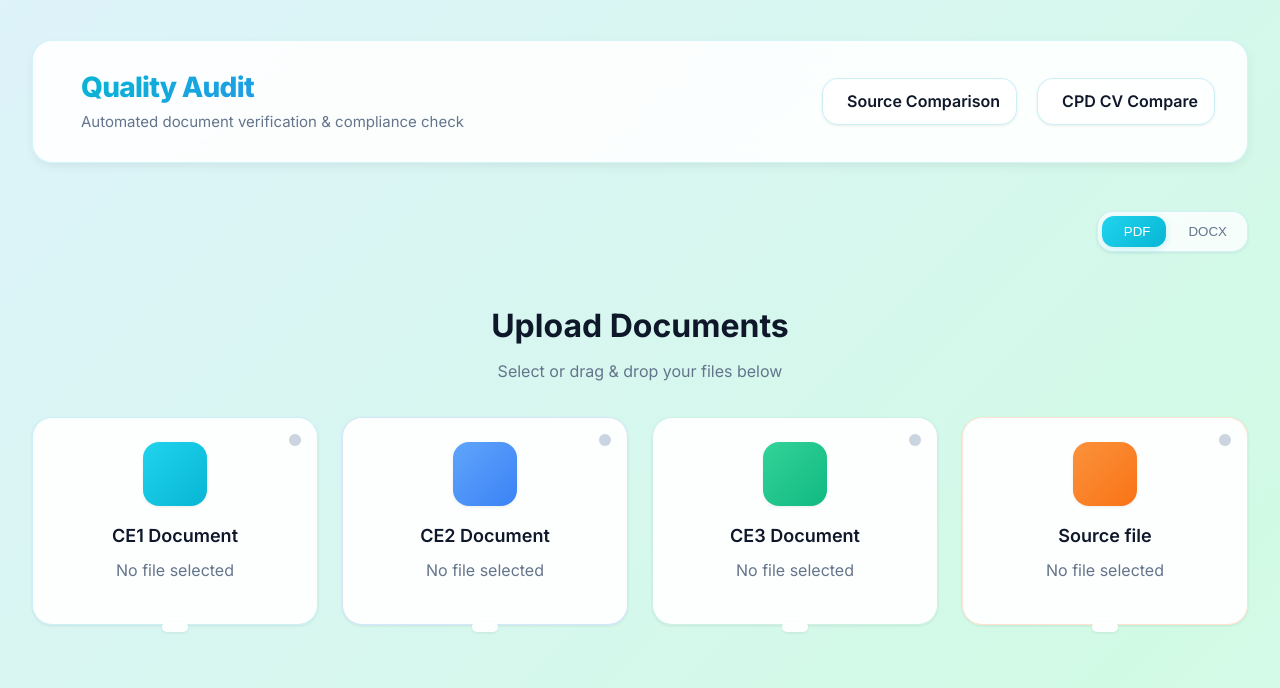
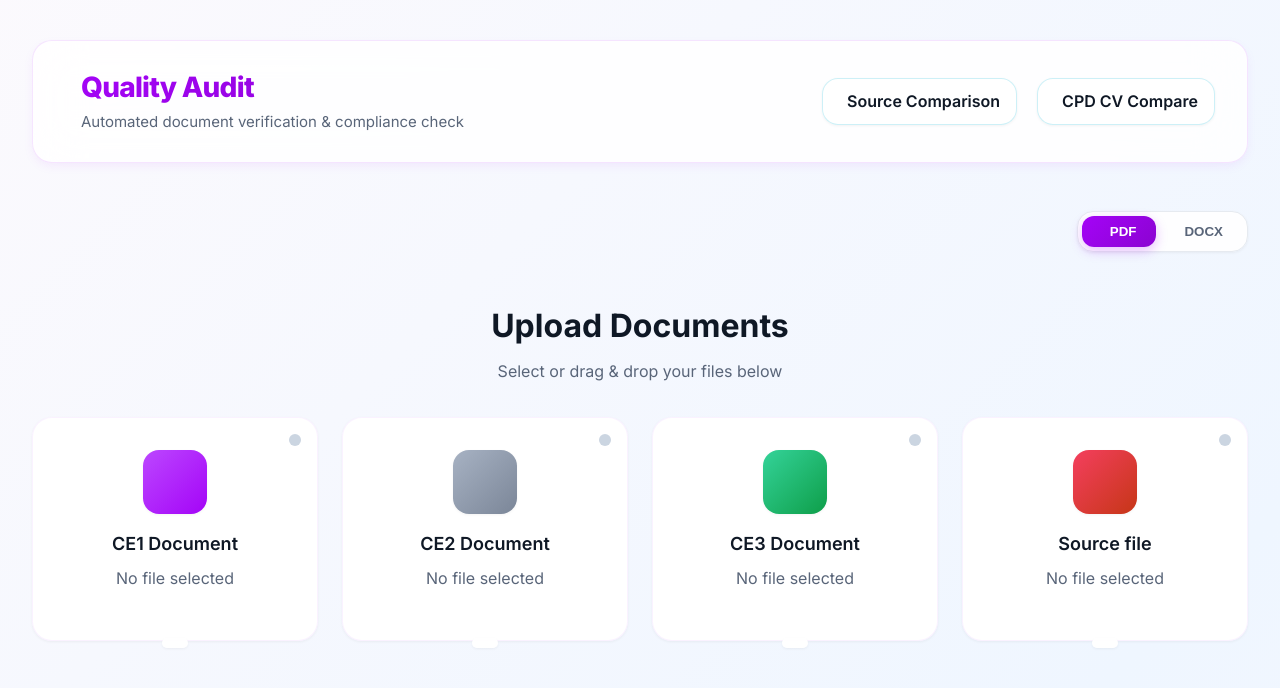
Before and after one commit to Sakaarr/quality-audit-fe, a Next.js app: page / in a window 1280 px wide. Shown: the top 688 px of the page. Built offline with nearby package versions, Linux system fonts and the light colour scheme; no server answers.

Commit message:
basic color changes

```diff
--- a/src/app/globals.css
+++ b/src/app/globals.css
@@ -1,34 +1,41 @@
-/* Modern & Fresh Design System */
+/* Modern & Fresh Design System - Purple Theme */
 :root {
-  /* Colors - Modern & Professional */
-  --primary: #06B6D4;        /* Cyan 500 */
-  --primary-dark: #0891B2;   /* Cyan 600 */
-  --primary-light: #22D3EE;  /* Cyan 400 */
-  --secondary: #10B981;      /* Emerald 500 */
-  --accent: #F97316;         /* Orange 500 */
-  --info: #3B82F6;           /* Blue 500 */
-
-  --bg-page: #F8FAFC;        /* Slate 50 - Clean white */
-  --bg-card: rgba(255, 255, 255, 0.95); /* Bright white */
-
-  --text-main: #0F172A;      /* Slate 900 */
-  --text-muted: #64748B;     /* Slate 500 */
-  --text-light: #94A3B8;     /* Slate 400 */
-
-  --border: #E2E8F0;         /* Slate 200 */
-
-  --success: #10B981;        /* Emerald 500 */
-  --success-bg: #D1FAE5;     /* Emerald 100 */
-  --error: #EF4444;          /* Red 500 */
-  --error-bg: #FEE2E2;       /* Red 100 */
-  --warning: #F59E0B;        /* Amber 500 */
-  --warning-bg: #FEF3C7;     /* Amber 100 */
+  /* Colors - Based on Provided Palette */
+  --primary: #a404f7;
+  --primary-dark: #8b03d1;
+  --primary-light: #bc47ff;
+
+  --grey-50: #f9fafb;
+  --grey-100: #F4F7FB;
+  --grey-200: #E6EAF0;
+  --grey-400: #A7B2C3;
+  --grey-600: #596579;
+  --grey-DEFAULT: #7B8698;
+  --grey-700: #374253;
+  --grey-800: #192638;
+  --grey-900: #0F1825;
+
+  --success: #0E9E49;
+  --success-bg: #E6FAF0;
+  --error: #C63617;
+  --error-bg: #FDE7E0;
+  --warning: #F59E0B;
+  --warning-bg: #FEF3C7;
+
+  --bg-page: #fdfafd; /* Subtle purple tint */
+  --bg-card: rgba(255, 255, 255, 0.95);
+
+  --text-main: var(--grey-900);
+  --text-muted: var(--grey-600);
+  --text-light: var(--grey-400);
+
+  --border: #EBEFF4;
 
   /* Shadows - Modern */
-  --shadow-sm: 0 1px 3px 0 rgba(0, 0, 0, 0.08);
-  --shadow-md: 0 4px 12px -2px rgba(0, 0, 0, 0.08);
-  --shadow-lg: 0 12px 24px -4px rgba(0, 0, 0, 0.1);
-  --shadow-glow: 0 0 32px rgba(6, 182, 212, 0.3);
+  --shadow-sm: 0 1px 3px 0 rgba(0, 0, 0, 0.05);
+  --shadow-md: 0 4px 12px -2px rgba(164, 4, 247, 0.08);
+  --shadow-lg: 0 12px 24px -4px rgba(164, 4, 247, 0.1);
+  --shadow-glow: 0 0 32px rgba(164, 4, 247, 0.15);
 
   /* Layout */
   --radius-sm: 12px;
@@ -44,8 +51,8 @@
 }
 
 body {
-  font-family: 'Inter', sans-serif;
-  background: linear-gradient(135deg, #F0FDFA 0%, #DBEAFE 25%, #E0F2FE 50%, #D1FAE5 75%, #F0FDF4 100%);
+  font-family: 'SFPro-Normal', 'Inter', sans-serif;
+  background: linear-gradient(135deg, #fdfafd 0%, #f4e8ff 25%, #fdfafd 50%, #eff6ff 75%, #fdfafd 100%);
   background-size: 400% 400%;
   animation: gradientShift 20s ease infinite;
   color: var(--text-main);
@@ -67,11 +74,12 @@ body {
   align-items: center;
   margin-bottom: 48px;
   padding: 24px 32px;
-  background: rgba(255, 255, 255, 0.9);
-  backdrop-filter: blur(20px);
+  background: rgba(255, 255, 255, 0.85); /* Slightly more transparent */
+  backdrop-filter: blur(24px);
+  -webkit-backdrop-filter: blur(24px);
   border-radius: var(--radius-lg);
   box-shadow: var(--shadow-md);
-  border: 1px solid rgba(6, 182, 212, 0.15);
+  border: 1px solid rgba(164, 4, 247, 0.1);
 }
 
 .header-content .logo-area {
@@ -83,18 +91,18 @@ body {
 
 .logo-area i {
   font-size: 36px;
-  background: linear-gradient(135deg, #06B6D4 0%, #3B82F6 50%, #10B981 100%);
+  background: linear-gradient(135deg, #a404f7 0%, #bc47ff 50%, #8b03d1 100%);
   -webkit-background-clip: text;
   -webkit-text-fill-color: transparent;
   background-clip: text;
-  filter: drop-shadow(0 4px 8px rgba(6, 182, 212, 0.3));
+  filter: drop-shadow(0 4px 8px rgba(164, 4, 247, 0.2));
 }
 
 .main-header h1 {
   font-size: 28px;
   font-weight: 800;
   letter-spacing: -0.75px;
-  background: linear-gradient(135deg, #06B6D4 0%, #3B82F6 100%);
+  background: linear-gradient(135deg, #a404f7 0%, #8b03d1 100%);
   -webkit-background-clip: text;
   -webkit-text-fill-color: transparent;
   background-clip: text;
@@ -142,31 +150,31 @@ body {
 /* File Type Toggle */
 .file-type-toggle {
   display: flex;
-  background: rgba(255, 255, 255, 0.8);
+  background: rgba(255, 255, 255, 0.9);
   border-radius: var(--radius-md);
   padding: 4px;
   box-shadow: var(--shadow-sm);
-  border: 1px solid rgba(6, 182, 212, 0.15);
+  border: 1px solid var(--grey-200);
 }
 
 .toggle-btn {
-  padding: 8px 16px;
+  padding: 8px 20px;
   border-radius: var(--radius-sm);
-  font-weight: 500;
+  font-weight: 600;
   transition: all 0.2s ease;
   background: transparent;
   border: none;
-  color: var(--text-muted);
-  display: flex;
-  align-items: center;
-  gap: 6px;
+  color: var(--grey-600);
+  display: flex;
+  align-items: center;
+  gap: 8px;
   cursor: pointer;
 }
 
 .toggle-btn.active {
-  background: linear-gradient(135deg, #22D3EE 0%, #06B6D4 100%);
-  color: white;
-  box-shadow: 0 2px 8px rgba(6, 182, 212, 0.2);
+  background: linear-gradient(135deg, #a404f7 0%, #8b03d1 100%);
+  color: white;
+  box-shadow: 0 4px 12px rgba(164, 4, 247, 0.25);
 }
 
 .toggle-btn i {
@@ -204,53 +212,40 @@ body {
   position: relative;
   background: rgba(255, 255, 255, 0.95);
   backdrop-filter: blur(20px);
+  -webkit-backdrop-filter: blur(20px);
   border-radius: var(--radius-lg);
-  padding: 24px;
-  border: 1px solid transparent;
+  padding: 32px 24px;
+  border: 1px solid rgba(164, 4, 247, 0.05);
   box-shadow: var(--shadow-sm);
-  transition: all 0.3s ease;
+  transition: all 0.3s cubic-bezier(0.23, 1, 0.32, 1);
   cursor: pointer;
 }
 
-.upload-card:nth-child(1) {
-  border-color: rgba(6, 182, 212, 0.2);
-}
-
-.upload-card:nth-child(2) {
-  border-color: rgba(59, 130, 246, 0.2);
-}
-
-.upload-card:nth-child(3) {
-  border-color: rgba(16, 185, 129, 0.2);
-}
-
-.upload-card:nth-child(4) {
-  border-color: rgba(249, 115, 22, 0.2);
-}
-
 .upload-card:hover {
-  transform: translateY(-4px);
+  transform: translateY(-6px);
   box-shadow: var(--shadow-lg);
+  border-color: rgba(164, 4, 247, 0.2);
+}
+
+.upload-card:hover .card-status-indicator {
+  background: var(--primary);
+  box-shadow: 0 0 12px rgba(164, 4, 247, 0.4);
 }
 
 .upload-card:nth-child(1):hover {
-  border-color: var(--primary);
-  box-shadow: 0 8px 24px -8px rgba(6, 182, 212, 0.3);
+  box-shadow: 0 12px 24px -8px rgba(164, 4, 247, 0.2);
 }
 
 .upload-card:nth-child(2):hover {
-  border-color: var(--info);
-  box-shadow: 0 8px 24px -8px rgba(59, 130, 246, 0.3);
+  box-shadow: 0 12px 24px -8px rgba(123, 134, 152, 0.2);
 }
 
 .upload-card:nth-child(3):hover {
-  border-color: var(--secondary);
-  box-shadow: 0 8px 24px -8px rgba(16, 185, 129, 0.3);
+  box-shadow: 0 12px 24px -8px rgba(14, 158, 73, 0.2);
 }
 
 .upload-card:nth-child(4):hover {
-  border-color: var(--accent);
-  box-shadow: 0 8px 24px -8px rgba(249, 115, 22, 0.3);
+  box-shadow: 0 12px 24px -8px rgba(198, 54, 23, 0.2);
 }
 
 .card-status-indicator {
@@ -301,19 +296,19 @@ body {
 }
 
 .upload-card:nth-child(1) .icon-wrapper {
-  background: linear-gradient(135deg, #22D3EE 0%, #06B6D4 100%);
+  background: linear-gradient(135deg, #bc47ff 0%, #a404f7 100%);
 }
 
 .upload-card:nth-child(2) .icon-wrapper {
-  background: linear-gradient(135deg, #60A5FA 0%, #3B82F6 100%);
+  background: linear-gradient(135deg, #A7B2C3 0%, #7B8698 100%);
 }
 
 .upload-card:nth-child(3) .icon-wrapper {
-  background: linear-gradient(135deg, #34D399 0%, #10B981 100%);
+  background: linear-gradient(135deg, #34D399 0%, #0E9E49 100%);
 }
 
 .upload-card:nth-child(4) .icon-wrapper {
-  background: linear-gradient(135deg, #FB923C 0%, #F97316 100%);
+  background: linear-gradient(135deg, #f43f5e 0%, #C63617 100%);
 }
 
 .icon-wrapper i {
@@ -367,10 +362,11 @@ body {
 .results-section {
   background: rgba(255, 255, 255, 0.95);
   backdrop-filter: blur(20px);
+  -webkit-backdrop-filter: blur(20px);
   border-radius: var(--radius-lg);
   padding: 32px;
   box-shadow: var(--shadow-md);
-  border: 1px solid rgba(6, 182, 212, 0.15);
+  border: 1px solid rgba(164, 4, 247, 0.1);
 }
 
 .results-section .section-header {
@@ -429,7 +425,7 @@ body {
 }
 
 .results-table thead th {
-  background: linear-gradient(135deg, #06B6D4 0%, #3B82F6 100%);
+  background: linear-gradient(135deg, #a404f7 0%, #8b03d1 100%);
   color: white;
   padding: 16px 20px;
   text-align: left;
@@ -462,14 +458,14 @@ body {
 .task-icon {
   width: 40px;
   height: 40px;
-  background: linear-gradient(135deg, #22D3EE 0%, #06B6D4 100%);
+  background: linear-gradient(135deg, #bc47ff 0%, #a404f7 100%);
   border-radius: var(--radius-md);
   display: flex;
   align-items: center;
   justify-content: center;
   color: white;
   font-size: 18px;
-  box-shadow: 0 2px 8px rgba(6, 182, 212, 0.2);
+  box-shadow: 0 2px 8px rgba(164, 4, 247, 0.2);
 }
 
 .task-name {
@@ -487,13 +483,13 @@ body {
 }
 
 .result-cell.pass {
-  background: #D1FAE5;
-  color: #059669;
+  background: var(--success-bg);
+  color: var(--success);
 }
 
 .result-cell.fail {
-  background: #FEE2E2;
-  color: #DC2626;
+  background: var(--error-bg);
+  color: var(--error);
 }
 
 .result-cell.loading {
@@ -513,7 +509,7 @@ body {
 
 .run-btn {
   padding: 8px 16px;
-  background: linear-gradient(135deg, #06B6D4 0%, #3B82F6 100%);
+  background: linear-gradient(135deg, #a404f7 0%, #8b03d1 100%);
   color: white;
   border: none;
   border-radius: var(--radius-md);
@@ -521,7 +517,7 @@ body {
   cursor: pointer;
   transition: all 0.3s ease;
   font-size: 13px;
-  box-shadow: 0 2px 8px rgba(6, 182, 212, 0.2);
+  box-shadow: 0 4px 12px rgba(164, 4, 247, 0.2);
 }
 
 .run-btn:hover {
```
Also changed, not shown: tailwind.config.js (added, +54 -0 lines).
